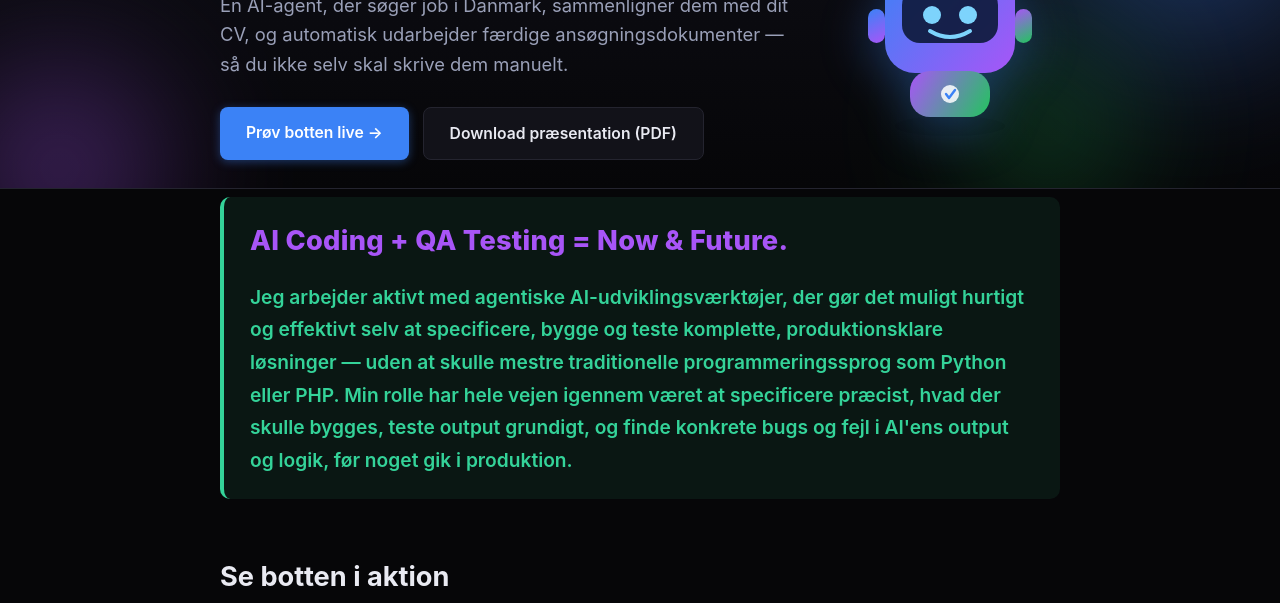
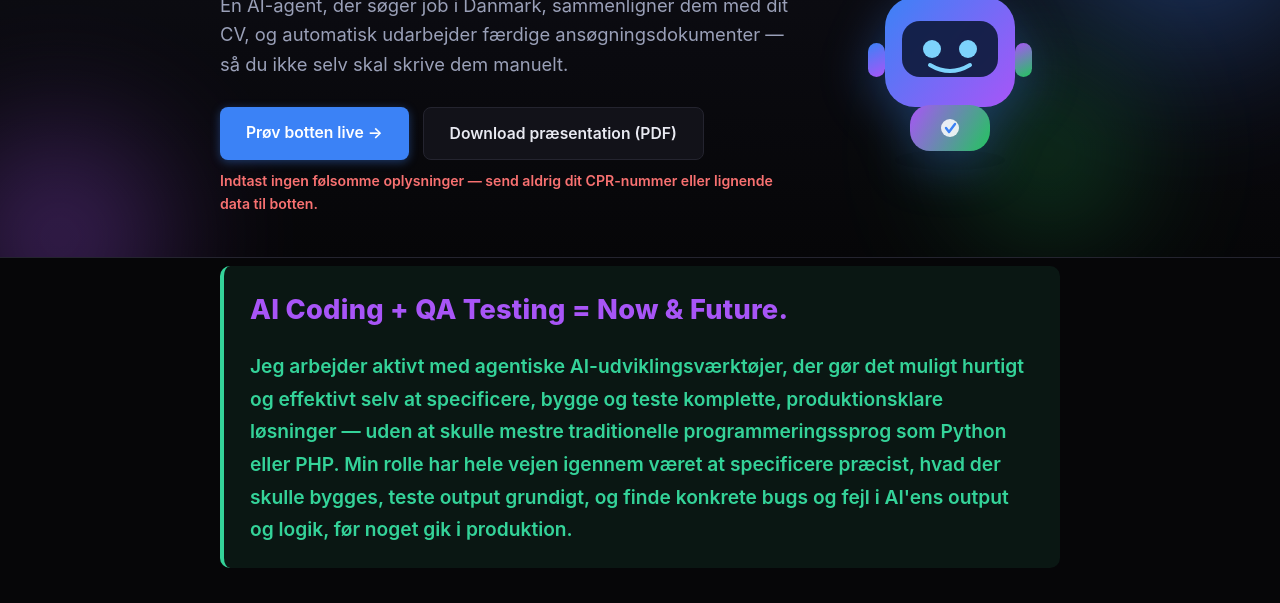
Before and after one commit to halyna-projects/halyna-projects.github.io, a plain HTML site: page index.html in a window 1280 px wide. Shown: the part 135-738 px from the top of the page. Drawn offline with Linux system fonts and the light colour scheme.

Commit message:
Add the missing CPR/sensitive-data warning to the hero section
The Ukrainian site already had this red warning next to its
try-the-bot button; this Danish site was missing it entirely.

Co-Authored-By: Claude Sonnet 5 <noreply@anthropic.com>
Claude-Session: https://claude.ai/code/session_0127DN13RaZ2UEjVQk2poARC

```diff
--- a/index.html
+++ b/index.html
@@ -523,6 +523,7 @@
         <a class="btn btn-primary" href="https://t.me/Demo_job_search_dansk_bot" target="_blank" rel="noopener">Prøv botten live →</a>
         <a class="btn btn-secondary" href="assets/job-search-bot-presentation.pdf" target="_blank" rel="noopener">Download præsentation (PDF)</a>
       </div>
+      <p style="margin-top: 10px; font-size: 0.88rem; color: #f87171; font-weight: 600;">Indtast ingen følsomme oplysninger — send aldrig dit CPR-nummer eller lignende data til botten.</p>
     </div>
     <div class="hero-mascot">
       <svg viewBox="0 0 200 220" fill="none" xmlns="http://www.w3.org/2000/svg">
```
